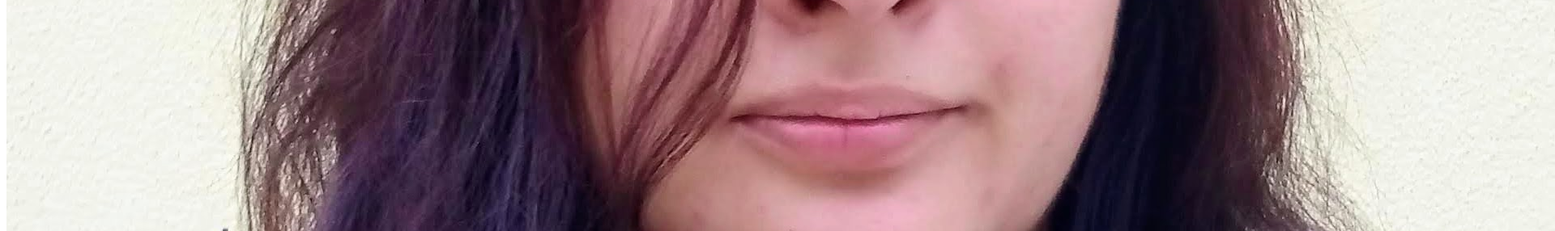
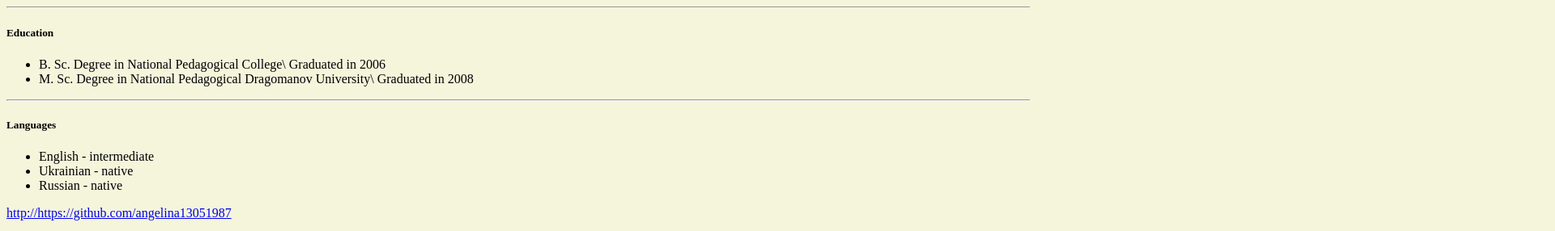
Before and after one commit to angelina13051987/rsschool-cv, a plain HTML site: page index.html in a window 1280 px wide. Shown: the part 1320-1606 px from the top of the page at 81% size, 1920 px wide, since content can reach past the window. Drawn offline with Linux system fonts and the light colour scheme.

Commit message:
feat: add code in html file

```diff
--- a/index.html
+++ b/index.html
@@ -4,13 +4,15 @@
 <head>
     <meta charset="UTF-8">
     <meta name="viewport" content="width=device-width, initial-scale=1.0">
+    <meta name="HandheldFriendly" content="true">
     <title>Document</title>
+    <link rel="stylesheet" href="styles.css">
 </head>
 
 <body>
     <h1 id="alina-musienko">Alina Musienko</h1>
     <h2 id="front-end-developer">Front-end developer</h2>
-    <img src="pictures/P80913-172437.jpeg" alt="my photo">
+    <img id="myImg" src="pictures/P80913-172437.jpeg" alt="my photo">
     <section id="contacts">
         <h4>Contacts:</h4>
         <ul>
@@ -109,7 +111,9 @@
     </section>
 
     <footer>
-        <a href="http://https://github.com/angelina13051987"></a>
+        <p>
+            <a href="http://https://github.com/angelina13051987">http://https://github.com/angelina13051987</a>
+        </p>
         <img src="pictures/rs_school_js.svg" alt="rsslogo">
         <a href="http://https://rs.school/js/"></a>
         <p>2021</p>
```
